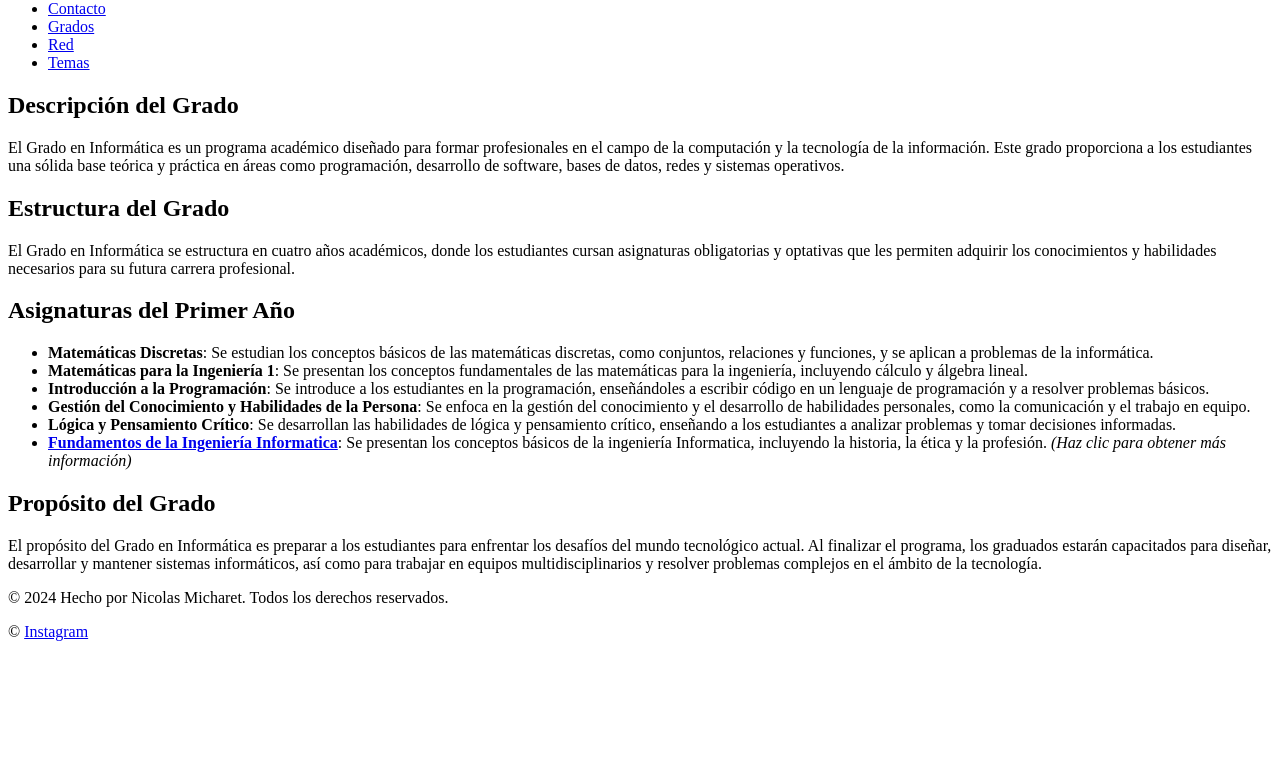
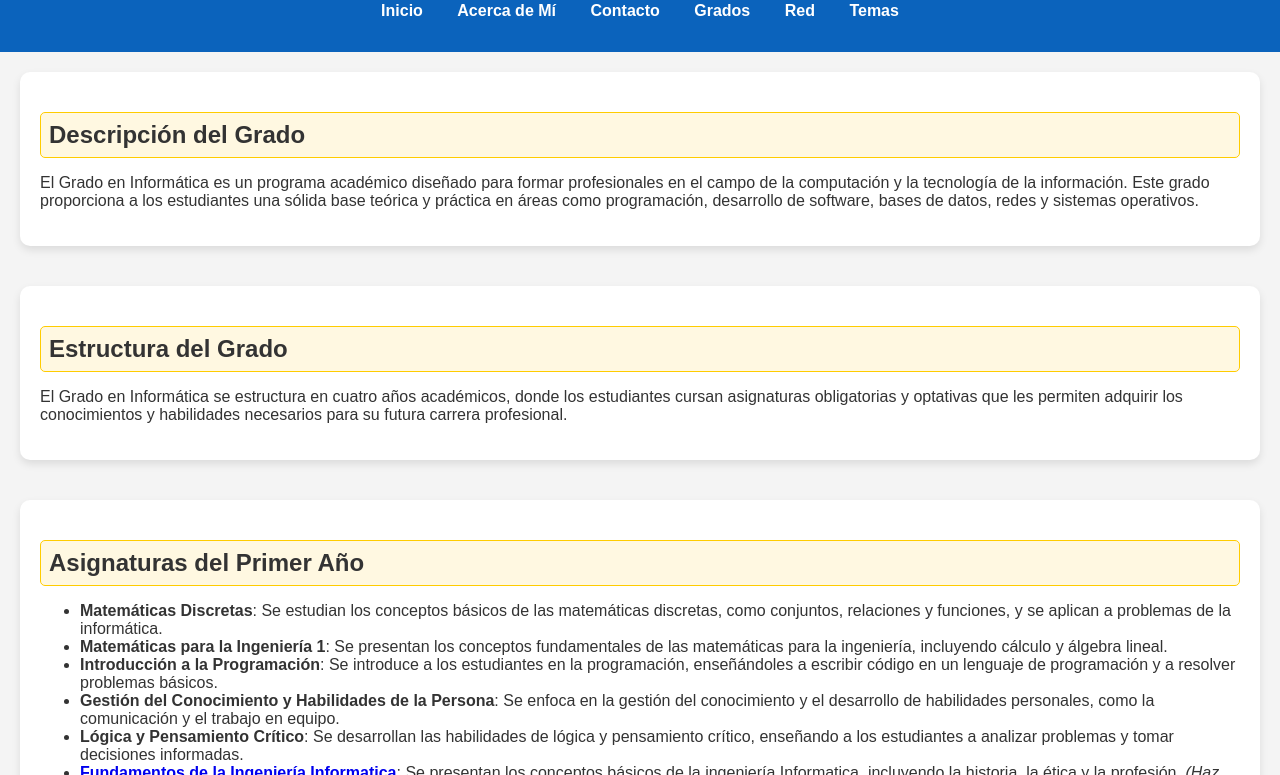
Before and after one commit to nicolasMV5/my_first_web_page_2024, a plain HTML site: page docs/public/degree.html in a window 1280 px wide. Shown: the part 116-891 px from the top of the page. Before the commit the page ends 800 px from the top, so only its background shows below. Drawn offline with Linux system fonts and the light colour scheme; the site is published under a folder, as on GitHub Pages, so addresses that start at the root find nothing.

Commit message:
arregle las rutas de acceso de las paginas

```diff
--- a/docs/public/degree.html
+++ b/docs/public/degree.html
@@ -4,7 +4,7 @@
     <meta charset="UTF-8">
     <meta name="viewport" content="width=device-width, initial-scale=1.0">
     <title>Grado en Informática</title>
-    <link rel="stylesheet" href="/docs/css/css/style.css">
+    <link rel="stylesheet" href="../css/style.css">
 </head>
 <body>
     <header>
@@ -12,11 +12,11 @@
         <nav>
             <ul>
                 <li><a href="/index.html">Inicio</a></li>
-                <li><a href="/docs/public/about.html">Acerca de Mí</a></li>
-                <li><a href="/docs/public/contact.html">Contacto</a></li>
-                <li><a href="/docs/public/degree.html">Grados</a></li>
-                <li><a href="/docs/public/net.html">Red</a></li>
-                <li><a href="/docs/public/topic.html">Temas</a></li>
+                <li><a href="about.html">Acerca de Mí</a></li>
+                <li><a href="contact.html">Contacto</a></li>
+                <li><a href="degree.html">Grados</a></li>
+                <li><a href="net.html">Red</a></li>
+                <li><a href="topic.html">Temas</a></li>
             </ul>
         </nav>
     </header>
@@ -41,7 +41,7 @@
                 <li><strong>Introducción a la Programación</strong>: Se introduce a los estudiantes en la programación, enseñándoles a escribir código en un lenguaje de programación y a resolver problemas básicos.</li>
                 <li><strong>Gestión del Conocimiento y Habilidades de la Persona</strong>: Se enfoca en la gestión del conocimiento y el desarrollo de habilidades personales, como la comunicación y el trabajo en equipo.</li>
                 <li><strong>Lógica y Pensamiento Crítico</strong>: Se desarrollan las habilidades de lógica y pensamiento crítico, enseñando a los estudiantes a analizar problemas y tomar decisiones informadas.</li>
-                <li><strong><a href="/docs/public/fii.html">Fundamentos de la Ingeniería Informatica</a></strong>: Se presentan los conceptos básicos de la ingeniería Informatica, incluyendo la historia, la ética y la profesión. <em>(Haz clic para obtener más información)</em></li>
+                <li><strong><a href="fii.html">Fundamentos de la Ingeniería Informatica</a></strong>: Se presentan los conceptos básicos de la ingeniería Informatica, incluyendo la historia, la ética y la profesión. <em>(Haz clic para obtener más información)</em></li>
             </ul>
         </section>
         <section>
```
Also changed, not shown: docs/index.html (+6 -6 lines), docs/public/about.html (+7 -7 lines), docs/public/contact.html (+6 -6 lines), docs/public/fii.html (+6 -6 lines), docs/public/net.html (+6 -6 lines), docs/public/topic.html (+6 -6 lines), docs/css/style.css (renamed from docs/css/css/style.css).
